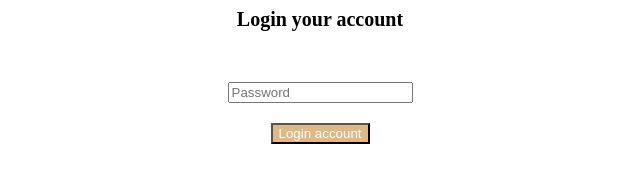
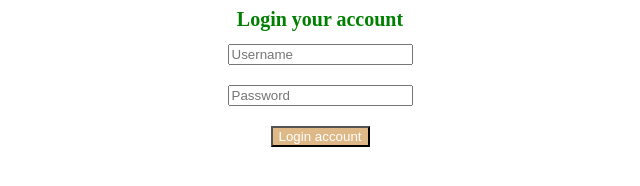
Before and after one commit to prateekmishra21/MERN_BATCH_g16, a plain HTML site: page index.html in a window 1280 px wide. Shown: the whole page, without its empty margins (320-960 px from the left). Drawn offline with Linux system fonts and the light colour scheme.

```diff
--- a/index.html
+++ b/index.html
@@ -10,8 +10,8 @@
   </head>
   <body>
     <center>
-      <h1 style="color: black; font-size: 20px">Login your account</h1>
-
+      <h1 style="color: green; font-size: 20px">Login your account</h1>
+      <input type="text" placeholder="Username" />
       <br />
       <input style="margin-top: 20px" type="password" placeholder="Password" />
       <br />
```
